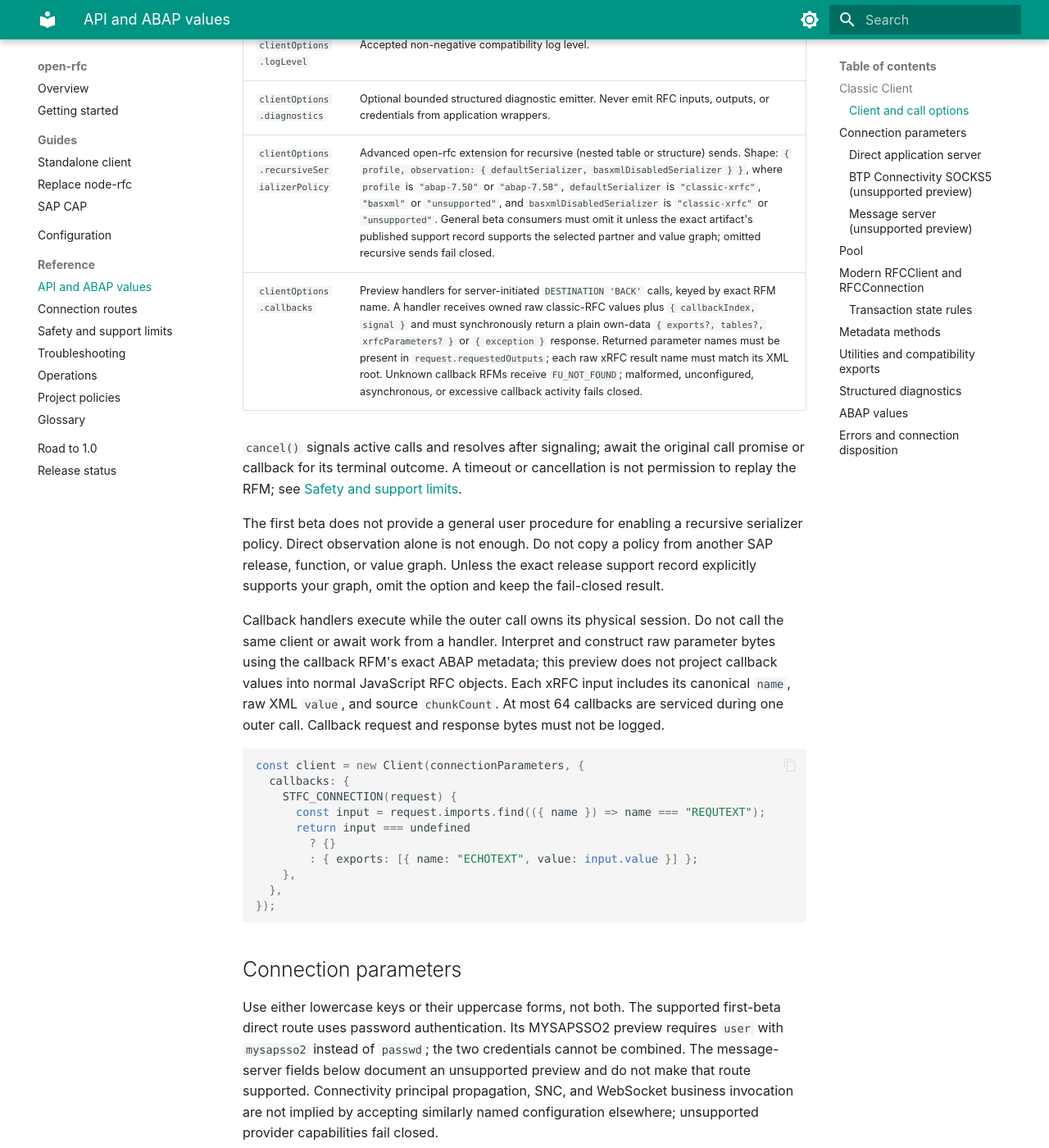
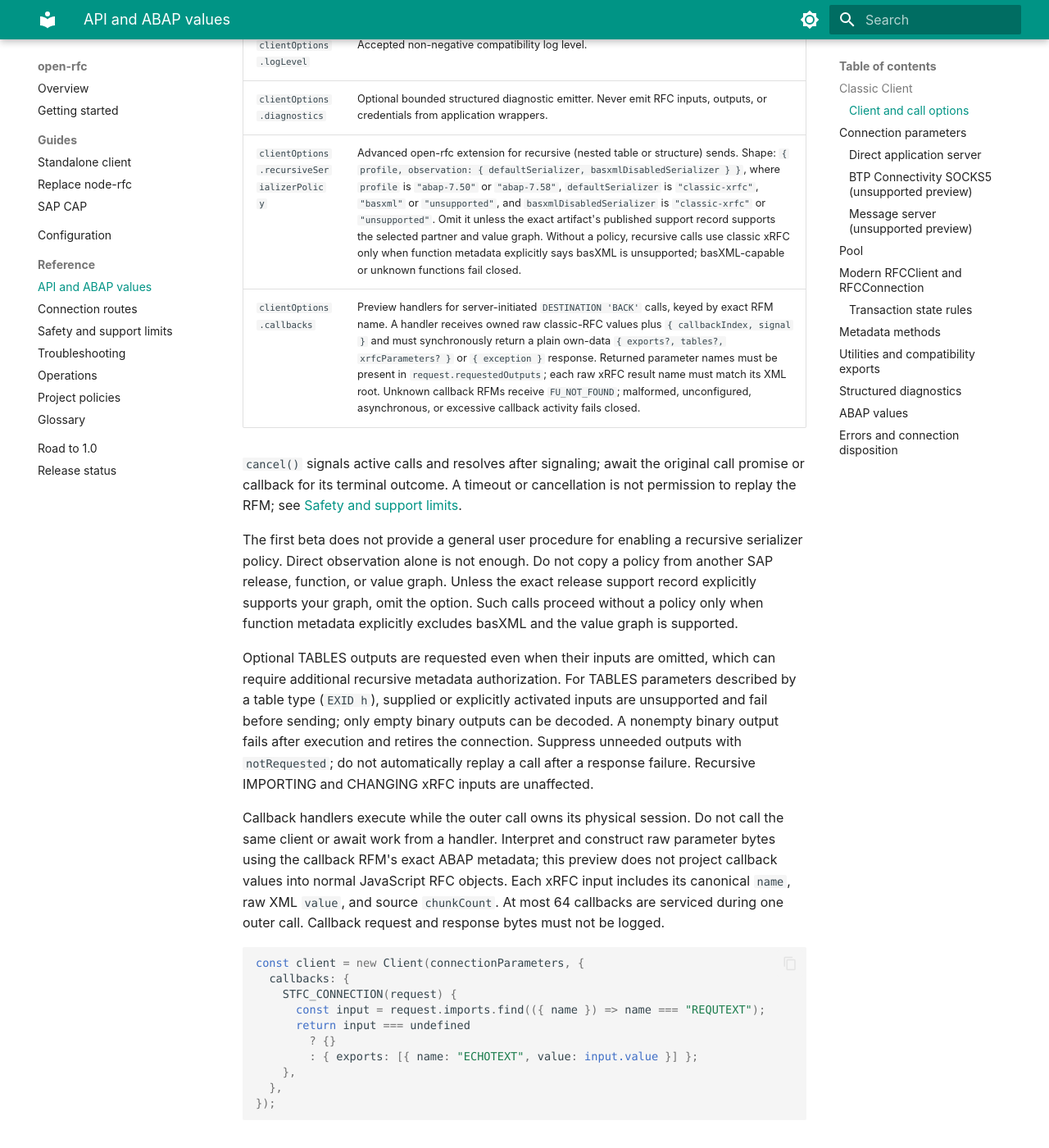
Before and after one commit to marianfoo/open-rfc, an MkDocs documentation site: the page built from docs_page/api.md, in a window 1280 px wide and 1400 px high, scrolled down 1883 px. Shown: the whole window at 82% size. Built offline with MkDocs 1.6.1 and Material for MkDocs 9.7.7, drawn with Linux system fonts in a browser that asks for light colours.

Commit message:
fix: reject unsupported recursive TABLES inputs before sending
Signed-off-by: marianfoo <13335743+marianfoo@users.noreply.github.com>

```diff
--- a/docs_page/api.md
+++ b/docs_page/api.md
@@ -70,7 +70,7 @@ return them from a diagnostics endpoint.
 | `clientOptions.stateless` | When `true`, reset server context after each call before reusing the session. |
 | `clientOptions.logLevel` | Accepted non-negative compatibility log level. |
 | `clientOptions.diagnostics` | Optional bounded structured diagnostic emitter. Never emit RFC inputs, outputs, or credentials from application wrappers. |
-| `clientOptions.recursiveSerializerPolicy` | Advanced open-rfc extension for recursive (nested table or structure) sends. Shape: `{ profile, observation: { defaultSerializer, basxmlDisabledSerializer } }`, where `profile` is `"abap-7.50"` or `"abap-7.58"`, `defaultSerializer` is `"classic-xrfc"`, `"basxml"` or `"unsupported"`, and `basxmlDisabledSerializer` is `"classic-xrfc"` or `"unsupported"`. General beta consumers must omit it unless the exact artifact's published support record supports the selected partner and value graph; omitted recursive sends fail closed. |
+| `clientOptions.recursiveSerializerPolicy` | Advanced open-rfc extension for recursive (nested table or structure) sends. Shape: `{ profile, observation: { defaultSerializer, basxmlDisabledSerializer } }`, where `profile` is `"abap-7.50"` or `"abap-7.58"`, `defaultSerializer` is `"classic-xrfc"`, `"basxml"` or `"unsupported"`, and `basxmlDisabledSerializer` is `"classic-xrfc"` or `"unsupported"`. Omit it unless the exact artifact's published support record supports the selected partner and value graph. Without a policy, recursive calls use classic xRFC only when function metadata explicitly says basXML is unsupported; basXML-capable or unknown functions fail closed. |
 | `clientOptions.callbacks` | Preview handlers for server-initiated `DESTINATION 'BACK'` calls, keyed by exact RFM name. A handler receives owned raw classic-RFC values plus `{ callbackIndex, signal }` and must synchronously return a plain own-data `{ exports?, tables?, xrfcParameters? }` or `{ exception }` response. Returned parameter names must be present in `request.requestedOutputs`; each raw xRFC result name must match its XML root. Unknown callback RFMs receive `FU_NOT_FOUND`; malformed, unconfigured, asynchronous, or excessive callback activity fails closed. |
 
 `cancel()` signals active calls and resolves after signaling; await the original
@@ -82,7 +82,17 @@ The first beta does not provide a general user procedure for enabling a
 recursive serializer policy. Direct observation alone is not enough. Do not
 copy a policy from another SAP release, function, or value graph. Unless the
 exact release support record explicitly supports your
-graph, omit the option and keep the fail-closed result.
+graph, omit the option. Such calls proceed without a policy only when function
+metadata explicitly excludes basXML and the value graph is supported.
+
+Optional TABLES outputs are requested even when their inputs are omitted,
+which can require additional recursive metadata authorization. For TABLES
+parameters described by a table type (`EXID h`), supplied or explicitly
+activated inputs are unsupported and fail before sending; only empty binary
+outputs can be decoded. A nonempty binary output fails after execution and
+retires the connection. Suppress unneeded outputs with `notRequested`; do not
+automatically replay a call after a response failure. Recursive IMPORTING and
+CHANGING xRFC inputs are unaffected.
 
 Callback handlers execute while the outer call owns its physical session. Do
 not call the same client or await work from a handler. Interpret and construct
```
Also changed, not shown: README.md (+14 -0 lines), docs/plans/completed/empty-recursive-tables.md (+18 -2 lines), docs_page/troubleshooting.md (+10 -2 lines), 4 other files.
